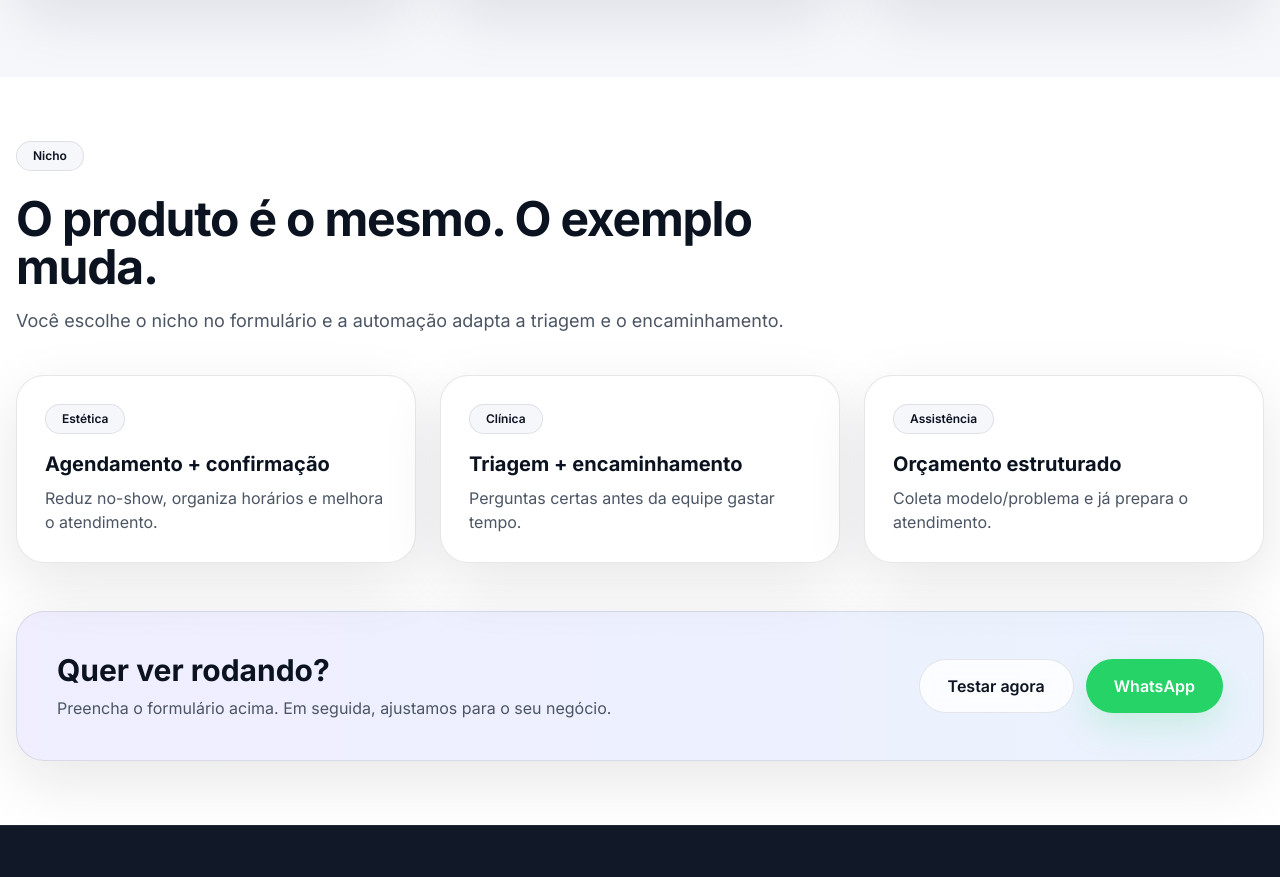
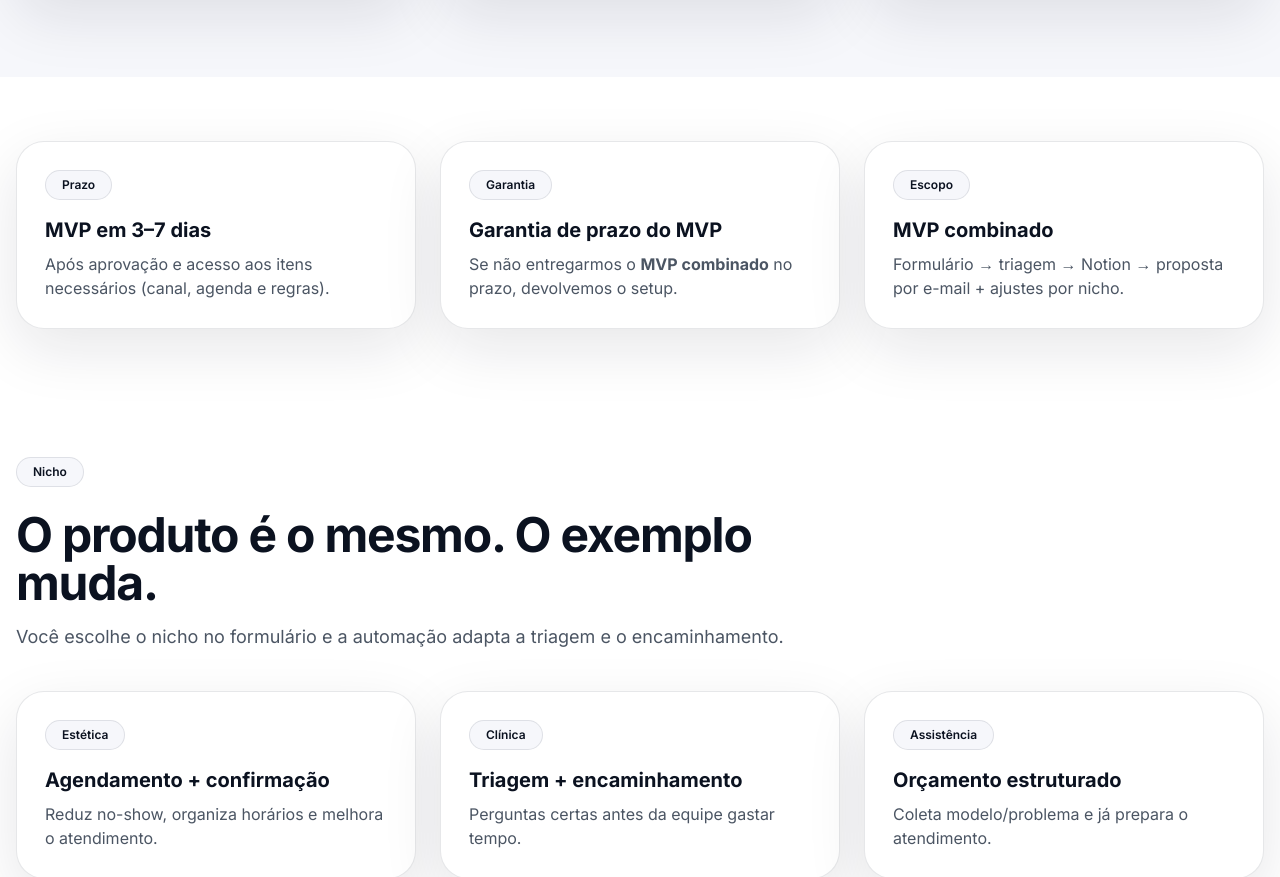
Before and after one commit to AlexOliverax/All-Solution-Systems, an Astro site: page / in a window 1280 px wide. Shown: the part 1837-2714 px from the top of the page. Built offline with nearby package versions, Linux system fonts and the light colour scheme; Astro itself is replaced by a stand-in of ours.

Commit message:
home: add prazo e garantia (MVP) section

```diff
--- a/src/pages/index.astro
+++ b/src/pages/index.astro
@@ -34,6 +34,30 @@ import Steps3Premium from '../components/premium/Steps3Premium.astro';
       },
     ]}
   />
+
+  <section id="garantia" class="py-16 bg-white">
+    <div class="container mx-auto px-4">
+      <div class="grid grid-cols-1 md:grid-cols-3 gap-6">
+        <div class="card-premium p-7">
+          <div class="chip-premium">Prazo</div>
+          <h3 class="mt-4 text-xl font-black text-premium-ink">MVP em 3–7 dias</h3>
+          <p class="mt-2 text-gray-600">Após aprovação e acesso aos itens necessários (canal, agenda e regras).</p>
+        </div>
+
+        <div class="card-premium p-7">
+          <div class="chip-premium">Garantia</div>
+          <h3 class="mt-4 text-xl font-black text-premium-ink">Garantia de prazo do MVP</h3>
+          <p class="mt-2 text-gray-600">Se não entregarmos o <strong>MVP combinado</strong> no prazo, devolvemos o setup.</p>
+        </div>
+
+        <div class="card-premium p-7">
+          <div class="chip-premium">Escopo</div>
+          <h3 class="mt-4 text-xl font-black text-premium-ink">MVP combinado</h3>
+          <p class="mt-2 text-gray-600">Formulário → triagem → Notion → proposta por e-mail + ajustes por nicho.</p>
+        </div>
+      </div>
+    </div>
+  </section>
 
   <section id="nichos" class="py-16 bg-white">
     <div class="container mx-auto px-4">
```
